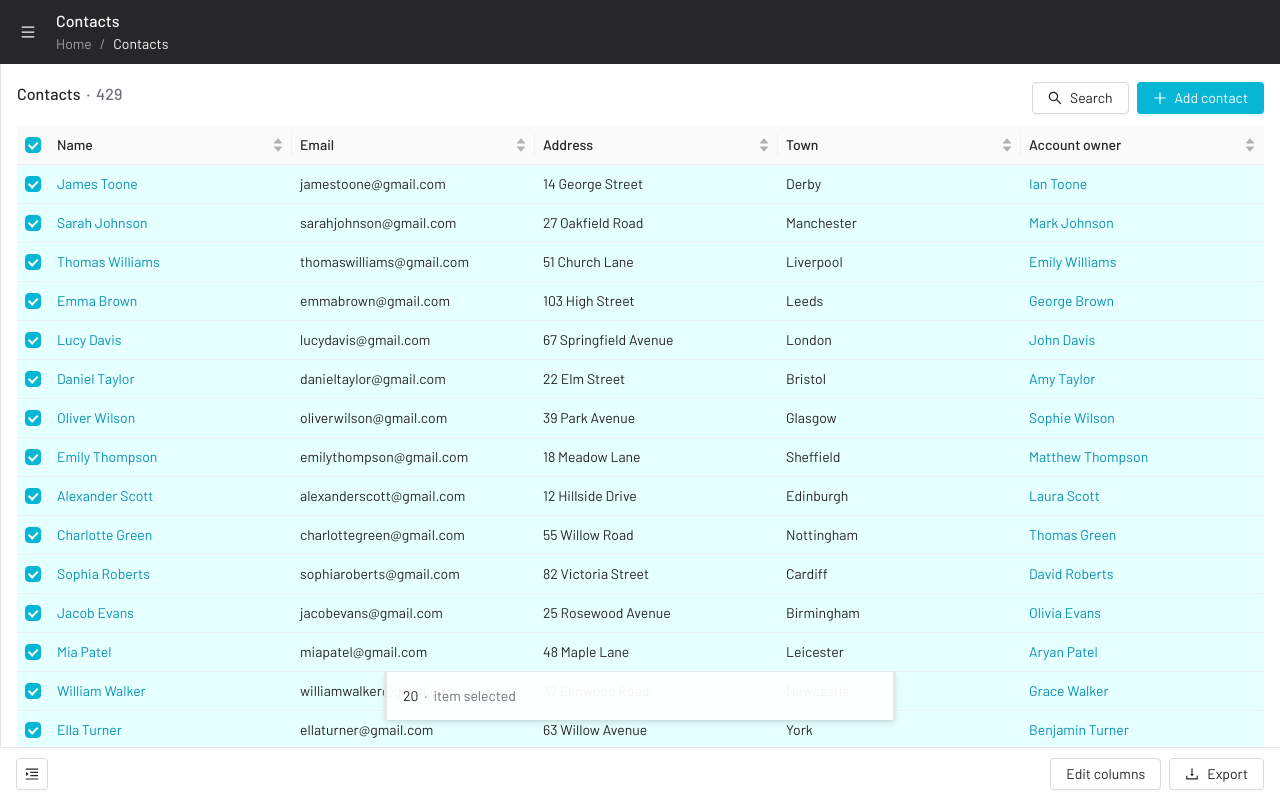
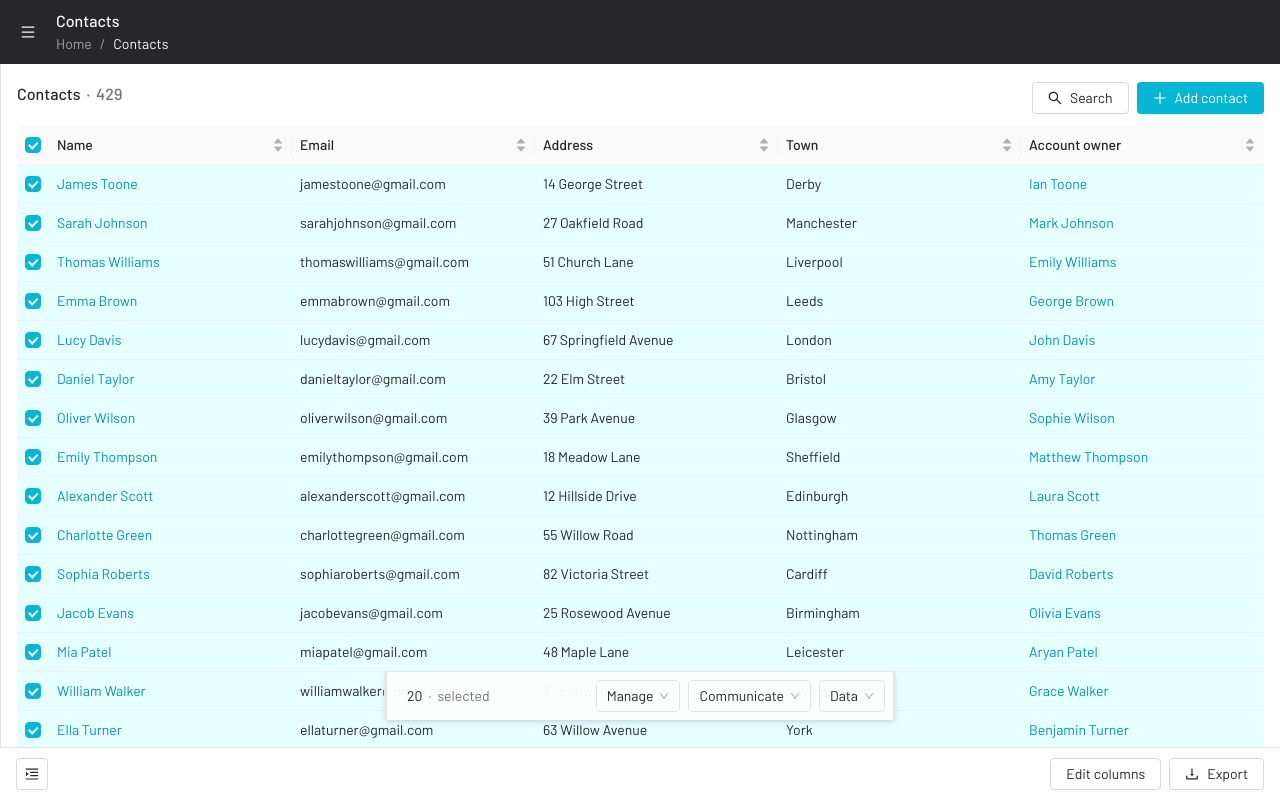
Before and after one commit to 2ne/LoveAdmin, a React (Vite) app: page /Contacts in a window 1280 px wide. Both pictures are taken after a click on the label 33 px from the left and 145 px from the top of the page. Shown: the top 800 px of the page. Built offline with nearby package versions, Linux system fonts and the light colour scheme.

Commit message:
Update contacts.tsx

```diff
--- a/src/loveadmin/contacts.tsx
+++ b/src/loveadmin/contacts.tsx
@@ -1,5 +1,6 @@
 import React, { ReactElement, useEffect, useState } from "react";
 import {
+  DownOutlined,
   DownloadOutlined,
   MenuFoldOutlined,
   MenuOutlined,
@@ -7,7 +8,16 @@ import {
   PlusOutlined,
   SearchOutlined,
 } from "@ant-design/icons";
-import { Layout, Typography, Button, Breadcrumb, Table } from "antd";
+import {
+  Layout,
+  Typography,
+  Button,
+  Breadcrumb,
+  Table,
+  Dropdown,
+  Space,
+  MenuProps,
+} from "antd";
 import ProductTree from "./product-tree";
 import { ColumnsType } from "antd/es/table/interface";
 const { Title } = Typography;
@@ -261,6 +271,17 @@ function Contacts(): ReactElement {
 
   const hasSelected = selectedRowKeys.length > 0;
 
+  const items: MenuProps["items"] = [
+    {
+      label: <a href="#">1st menu item</a>,
+      key: "0",
+    },
+    {
+      label: <a href="#">2nd menu item</a>,
+      key: "1",
+    },
+  ];
+
   return (
     <Layout className="min-h-screen">
       <Header className="flex items-center px-6 border-none shadow-none bg-neutral-800">
@@ -328,7 +349,7 @@ function Contacts(): ReactElement {
             </div>
           </div>
           <div
-            className={`fixed transition-all duration-500 bg-white/95 right-0 z-20 w-full max-w-lg p-4 mx-auto border-t border-b-0 border-solid rounded shadow-md border-black/10 " ${
+            className={`fixed transition-all duration-500 bg-white/95 right-0 z-20 w-full max-w-lg px-5 py-2 mx-auto border-t border-b-0 border-solid flex items-center rounded shadow-md border-black/10 " ${
               collapsed ? " left-0 " : " left-[280px] "
             } ${
               hasSelected ? " opacity-100 bottom-20 " : " opacity-0 bottom-0 "
@@ -336,8 +357,34 @@ function Contacts(): ReactElement {
           >
             <span className="tabular-nums">{selectedRowKeys.length}</span>
             <span className="text-neutral-500">
-              <span className="mx-1.5">·</span>item selected
+              <span className="mx-1.5">·</span>selected
             </span>
+            <div className="flex items-center gap-2 ml-auto -mr-3">
+              <Dropdown menu={{ items }} trigger={["click"]}>
+                <a onClick={(e) => e.preventDefault()}>
+                  <Space className="border border-solid border-neutral-200 h-8 px-2.5 transition-all rounded text-neutral-800 hover:bg-neutral-100">
+                    Manage
+                    <DownOutlined className="-ml-0.5 w-2.5 text-neutral-400" />
+                  </Space>
+                </a>
+              </Dropdown>
+              <Dropdown menu={{ items }} trigger={["click"]}>
+                <a onClick={(e) => e.preventDefault()}>
+                  <Space className="border border-solid border-neutral-200 h-8 px-2.5 transition-all rounded text-neutral-800 hover:bg-neutral-100">
+                    Communicate
+                    <DownOutlined className="-ml-0.5 w-2.5 text-neutral-400" />
+                  </Space>
+                </a>
+              </Dropdown>
+              <Dropdown menu={{ items }} trigger={["click"]}>
+                <a onClick={(e) => e.preventDefault()}>
+                  <Space className="border border-solid border-neutral-200 h-8 px-2.5 transition-all rounded text-neutral-800 hover:bg-neutral-100">
+                    Data
+                    <DownOutlined className="-ml-0.5 w-2.5 text-neutral-400" />
+                  </Space>
+                </a>
+              </Dropdown>
+            </div>
           </div>
           <footer
             className={`fixed gap-2 bottom-0 flex items-center transition-all right-0 z-30 py-2.5 px-4 bg-white border-t border-b-0 border-solid border-x-0 border-neutral-200 ${
```
